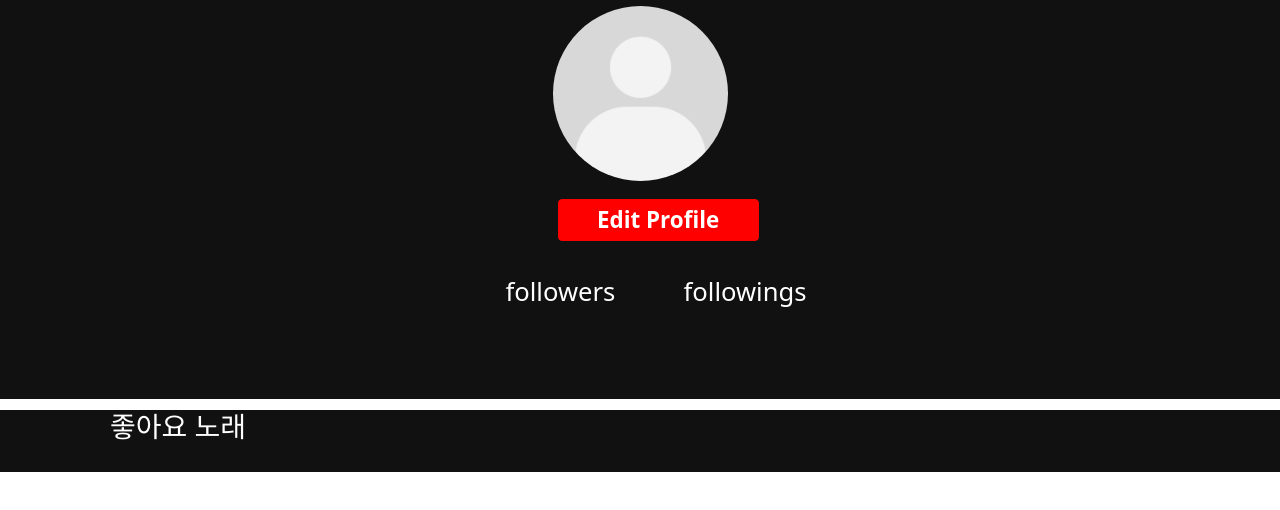
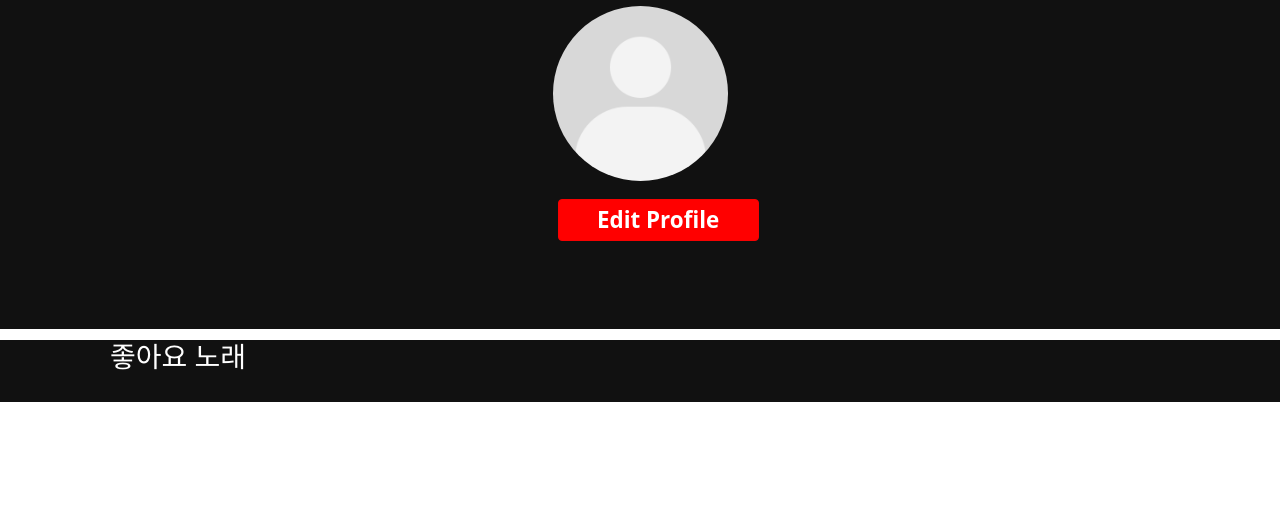
Before and after one commit to chorimgenius/DLC_Front, a plain HTML site: page profile.html in a window 1280 px wide. Shown: the part 50-560 px from the top of the page. Drawn offline with nearby package versions, Linux system fonts and the light colour scheme.

Commit message:
Fix: follow 삭제
- profile.html 내 followers/followings 삭제

```diff
--- a/profile.html
+++ b/profile.html
@@ -62,27 +62,13 @@
                 <img src="../static/images/default_profile.png">
             </div>
         </div>
-
         <div class="profile-user-settings">
-
             <h1 class="profile-user-name" id="username"></h1>
-
             <button class="btn profile-edit-btn" data-bs-toggle="modal" data-bs-target="#exampleModal" data-bs-whatever="@mdo">Edit Profile</button>
-
-        </div>
-
-        <div class="profile-stats">
-
-            <ul>
-                <li><span class="profile-stat-count" id="followers"></span> followers</li>
-                <li><span class="profile-stat-count" id="followings"></span> followings</li>
-            </ul>
-
         </div>
         <div class="profile-email" id="email"></div>
         <div class="profile-bio" id="bio"></div>
     </section>
-
     <div class="song-container" style="background-color: #111111;">
         <div class="song-container-head" style="padding-left: 10px;">
             <div>
@@ -96,7 +82,6 @@
             </div>
         </div>
         <div class="song-list-container" id="song-list-container">
-
             <div id="wrapper">
                 <div class="carousel">
                   <div class="content-list" id="my-content-list">
@@ -104,8 +89,6 @@
                   </div>
                 </div>
               </div>
-
-
         </div>
     </div>
     <!-- modal -->
```
